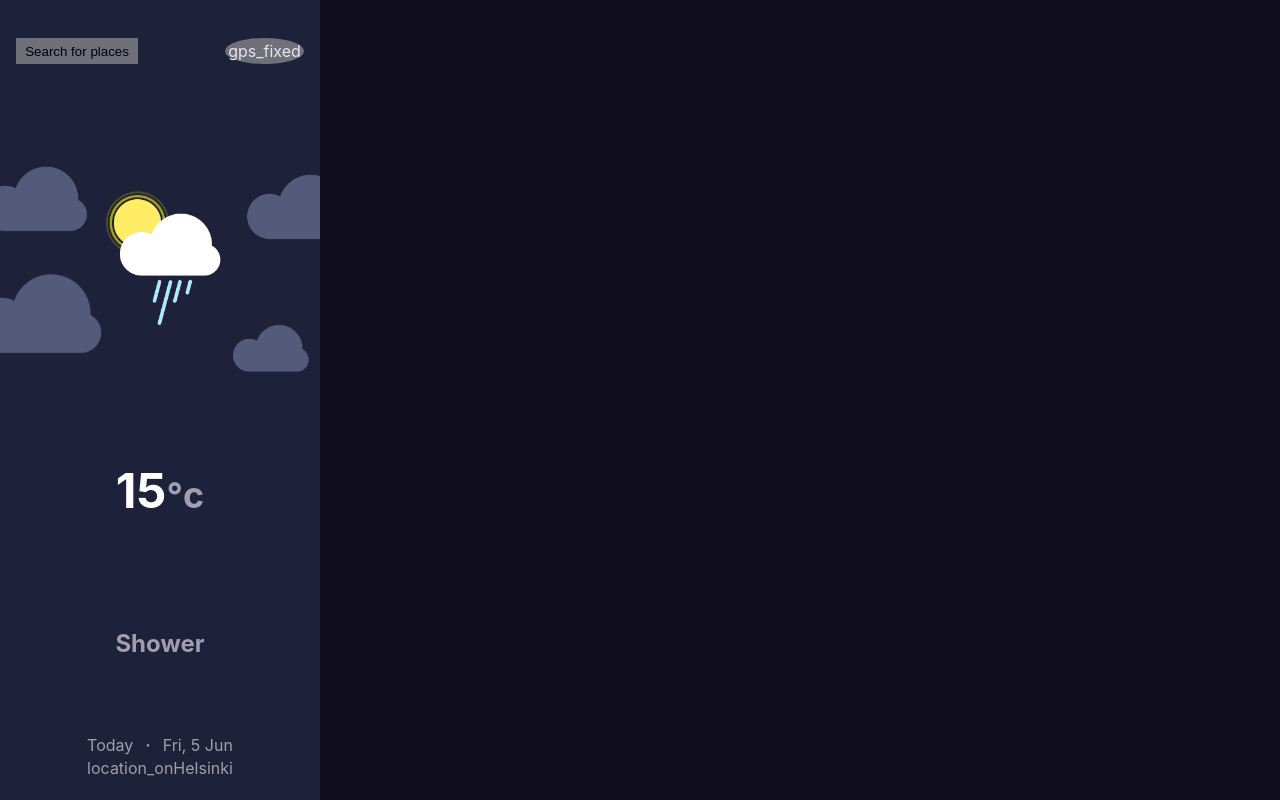
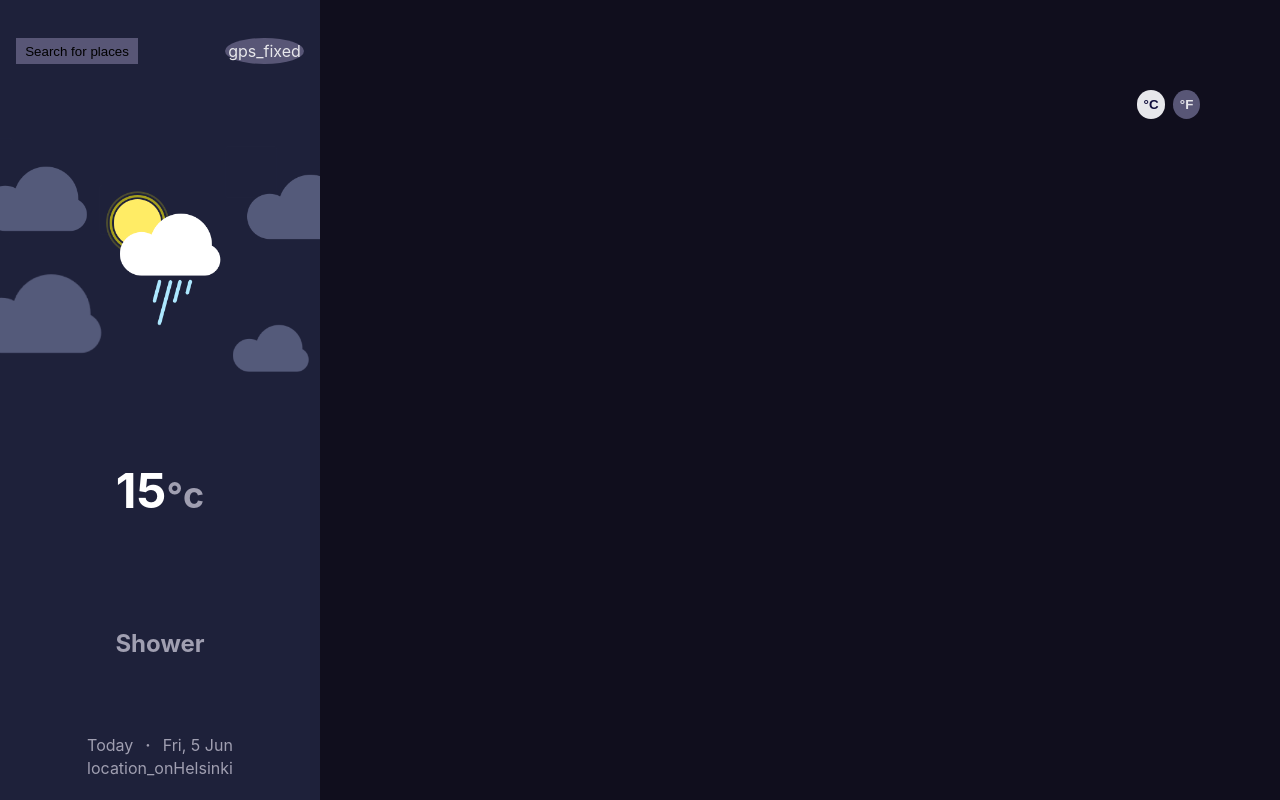
Before and after one commit to mukeshgurpude/weather-app, a React (Create React App) app: page / in a window 1280 px wide. Built offline with nearby package versions, Linux system fonts and the light colour scheme; the HTML template or start-up script is replaced by a standard one.

Commit message:
feat: add temperature toggler

```diff
--- a/package.json
+++ b/package.json
@@ -1,7 +1,6 @@
 {
   "name": "weather-app",
   "version": "0.0.1",
-  "homepage": "https://mukeshgurpude.github.io/weather-app/",
   "private": true,
   "dependencies": {
     "@testing-library/jest-dom": "^5.16.1",
--- a/src/App.js
+++ b/src/App.js
@@ -2,11 +2,12 @@ import React from 'react';
 import styled from 'styled-components'
 
 import Sidebar from './components/nav'
+import Main from './components/main';
 
 function App() {
   return <>
     <SidebarWrapper role='navigation' children={<Sidebar/>}/>
-    <MainWrapper role='main'/>
+    <MainWrapper role='main' children={<Main/>}/>
   </>
 }
 
--- a/src/components/main.jsx
+++ b/src/components/main.jsx
@@ -0,0 +1,32 @@
+import styled from 'styled-components'
+import TempButton from './toggle_buttons'
+
+export default function Main() {
+  return <Wrapper className='flex-container'>
+    <Temperature className='flex-container' >
+      <TempButton text='°C' active />
+      <TempButton text='°F' />
+    </Temperature>
+    <Daily />
+    <Highlights />
+    <Footer />
+  </Wrapper>
+}
+
+const Wrapper = styled.div`
+  flex-flow: column nowrap;
+  gap: 1rem;
+  justify-content: space-around;
+  min-height: 100vh;
+  padding: 0 5em;
+  &>* {
+    width: 100%;
+  }
+`
+const Temperature = styled.div`
+  justify-content: flex-end;
+  gap: .5em;
+`
+const Daily = styled.div``
+const Highlights = styled.div``
+const Footer = styled.footer``
--- /dev/null
+++ b/src/components/toggle_buttons.jsx
@@ -0,0 +1,20 @@
+import styled from "styled-components"
+
+export default function TempButton({text, active}) {
+  return <Button active={!!active}>{text}</Button>
+}
+
+const Button = styled.button`
+  background-color: var(--button-background);
+  color: var(--button-text-color);
+  width: max-content;
+  padding: .5em;
+  border-radius: 50%;
+  border: none;
+  font-weight: bold;
+  ${({active}) => active
+    &&
+    `color: var(--button-active-color);
+    background-color: var(--button-active-background);`
+  }
+`
--- a/src/index.css
+++ b/src/index.css
@@ -27,7 +27,7 @@ code {
 
   --button-text-color: #E7E7EB;
   --button-active-color: #110E3C;
-  --button-background: #6E707A;
+  --button-background: #585676;
   --button-active-background: var(--button-text-color);
 
   --progressbar-background: #FFEC65;
```
Also changed, not shown: src/components/card.jsx (added).
